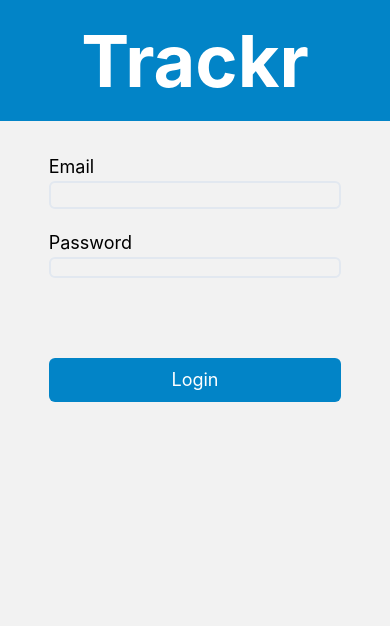
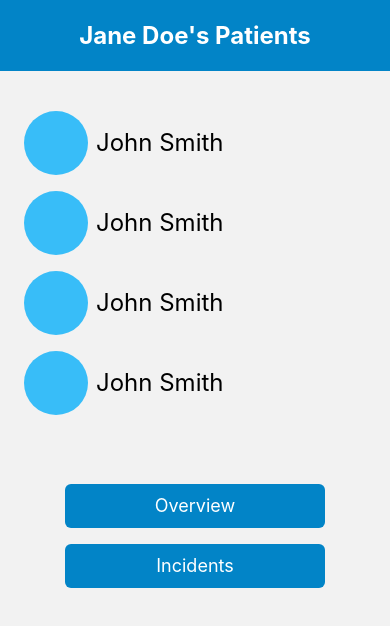
Before and after one commit to jcha526/SOFTENG-700-Project-81, a React Native app in the folder frontend/: screen /Dashboard in a window 390 px wide. Shown: the top 626 px of the page. Built offline with nearby package versions, Linux system fonts and the light colour scheme.

Commit message:
feat: Created dashboard and dashboard patient cards (#6)

```diff
--- a/frontend/App.js
+++ b/frontend/App.js
@@ -1,7 +1,8 @@
-import {NavigationContainer} from '@react-navigation/native';
-import {createNativeStackNavigator} from '@react-navigation/native-stack';
-import LoginPage from './screens/pages/LoginPage';
-import TestPage from './screens/pages/TestPage';
+import { NavigationContainer } from "@react-navigation/native";
+import { createNativeStackNavigator } from "@react-navigation/native-stack";
+import LoginPage from "./screens/pages/LoginPage";
+import TestPage from "./screens/pages/TestPage";
+import DashboardPage from "./screens/pages/DashboardPage";
 
 const Stack = createNativeStackNavigator();
 
@@ -12,11 +13,13 @@ export default function App() {
         <Stack.Screen
           name="Login"
           component={LoginPage}
-          options={{headerShown: false}}
+          options={{ headerShown: false }}
         />
+        <Stack.Screen name="Test" component={TestPage} />
         <Stack.Screen
-          name="Test"
-          component={TestPage}
+          name="Dashboard"
+          component={DashboardPage}
+          options={{ headerShown: false }}
         />
       </Stack.Navigator>
     </NavigationContainer>
--- /dev/null
+++ b/frontend/screens/components/DashboardPatientCard.jsx
@@ -0,0 +1,16 @@
+import React from "react";
+import { Text, TextInput, View, Pressable, Button } from "react-native";
+
+export default function DashboardPatientCard({ navigation }) {
+  return (
+    <View className="flex flex-row pl-4 items-center">
+      <View className="p-8 rounded-full bg-sky-400 m-2">
+        <Pressable className="">
+        </Pressable>
+      </View>
+      <View className="">
+        <Text className="text-2xl">John Smith</Text>
+      </View>
+    </View>
+  );
+}
--- a/frontend/screens/components/LoginCard.jsx
+++ b/frontend/screens/components/LoginCard.jsx
@@ -13,7 +13,7 @@ export default function LoginCard({navigation}) {
         <TextInput></TextInput>
       </View>
       <View className="pt-20 rounded-lg">
-        <Pressable className="bg-sky-600 rounded-md items-center py-2" onPress={() => navigation.navigate('Test')}>
+        <Pressable className="bg-sky-600 rounded-md items-center py-2" onPress={() => navigation.navigate('Dashboard')}>
           <Text className="text-white text-lg">Login</Text>
         </Pressable>
       </View>
--- /dev/null
+++ b/frontend/screens/pages/DashboardPage.jsx
@@ -0,0 +1,30 @@
+import React from "react";
+import { Pressable, Text, View } from "react-native";
+import DashboardPatientCard from "../components/DashboardPatientCard";
+
+export default function LoginPage({ navigation }) {
+  return (
+    <View>
+      <View className="bg-sky-600 h-1/5 flex-auto items-center justify-center">
+        <Text className="text-2xl text-white font-bold">
+          Jane Doe's Patients
+        </Text>
+      </View>
+      <View className="mt-8">
+        <DashboardPatientCard></DashboardPatientCard>
+        <DashboardPatientCard></DashboardPatientCard>
+        <DashboardPatientCard></DashboardPatientCard>
+        <DashboardPatientCard></DashboardPatientCard>
+      </View>
+
+      <View className="flex-auto items-center justify-center mt-20">
+        <Pressable className="bg-sky-600 rounded-md items-center py-2 w-2/3">
+          <Text className="text-white text-lg">Overview</Text>
+        </Pressable>
+        <Pressable className="mt-4 bg-sky-600 rounded-md items-center py-2 w-2/3">
+          <Text className="text-white text-lg">Incidents</Text>
+        </Pressable>
+      </View>
+    </View>
+  );
+}
```
